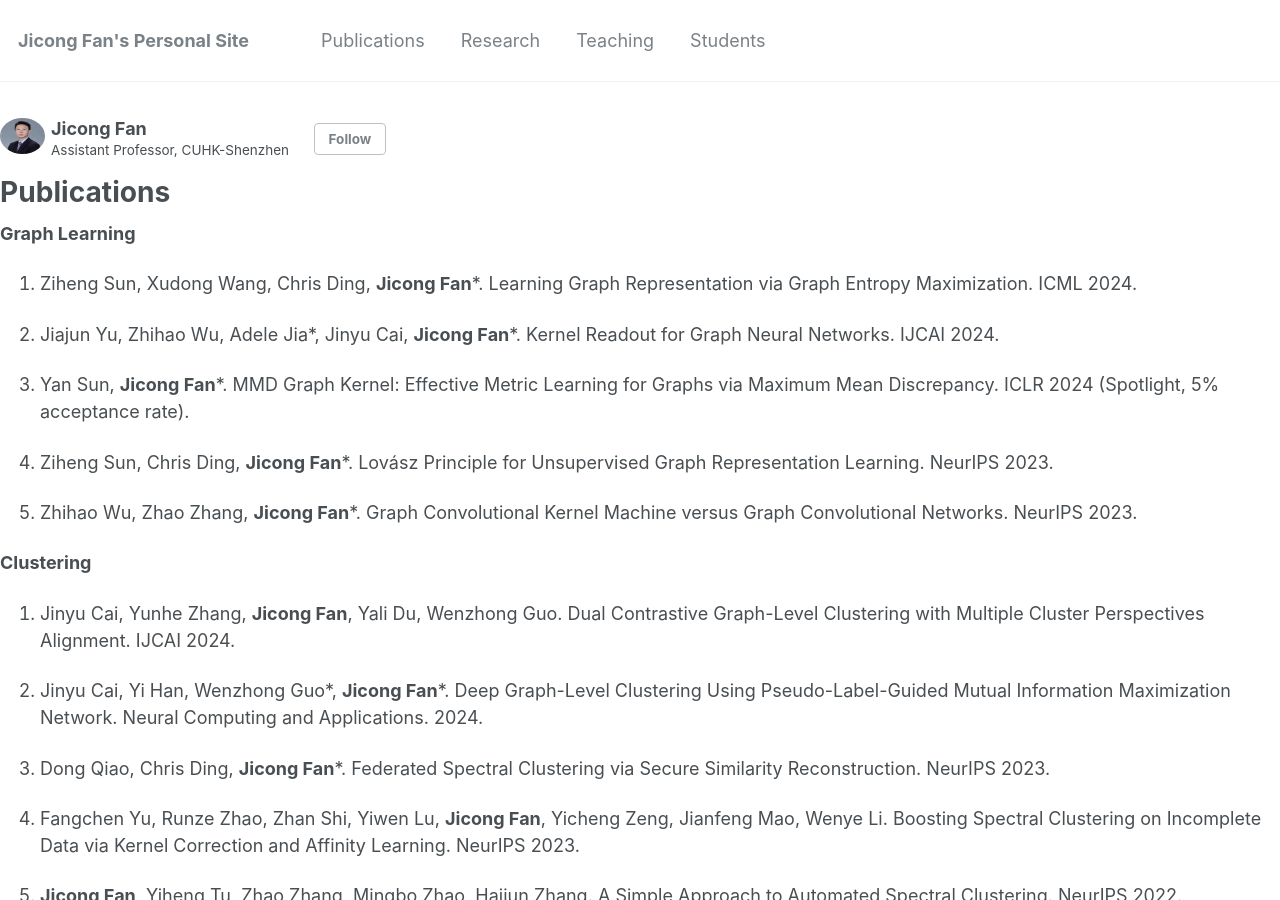
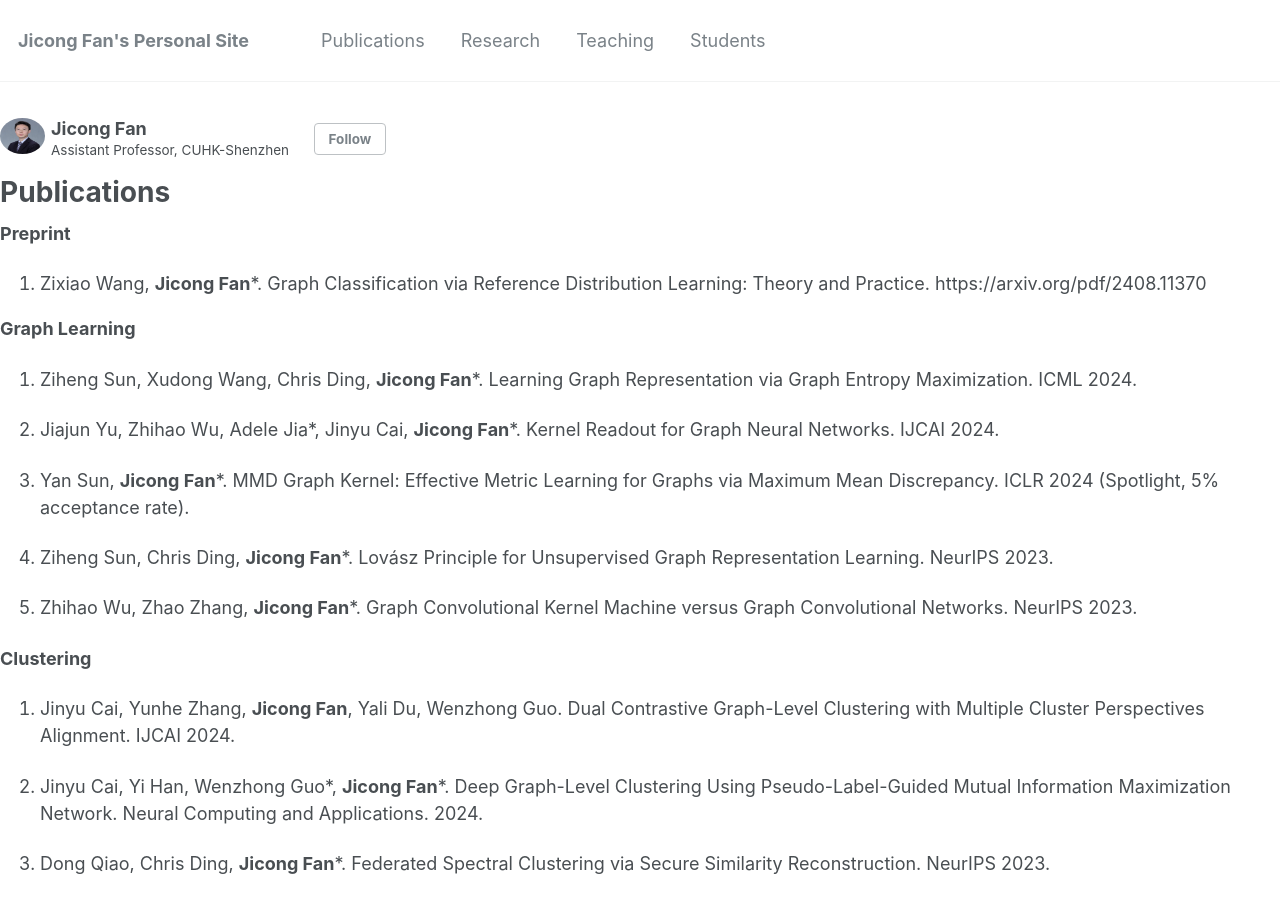
Before and after one commit to jicongfan/jicongfan.github.io, a Jekyll site: the page built from _pages/publications.md, in a window 1280 px wide and 900 px high. Built offline with Jekyll 4.4.1, drawn with Linux system fonts in a browser that asks for light colours.

Commit message:
Update publications.md

```diff
--- a/_pages/publications.md
+++ b/_pages/publications.md
@@ -3,6 +3,10 @@ permalink: /publications/
 title: "Publications"
 author_profile: true
 ---
+
+<strong>Preprint</strong>
+
+1. Zixiao Wang, <strong>Jicong Fan</strong>*. Graph Classification via Reference Distribution Learning: Theory and Practice. https://arxiv.org/pdf/2408.11370
 
 <strong>Graph Learning</strong>
 
```
